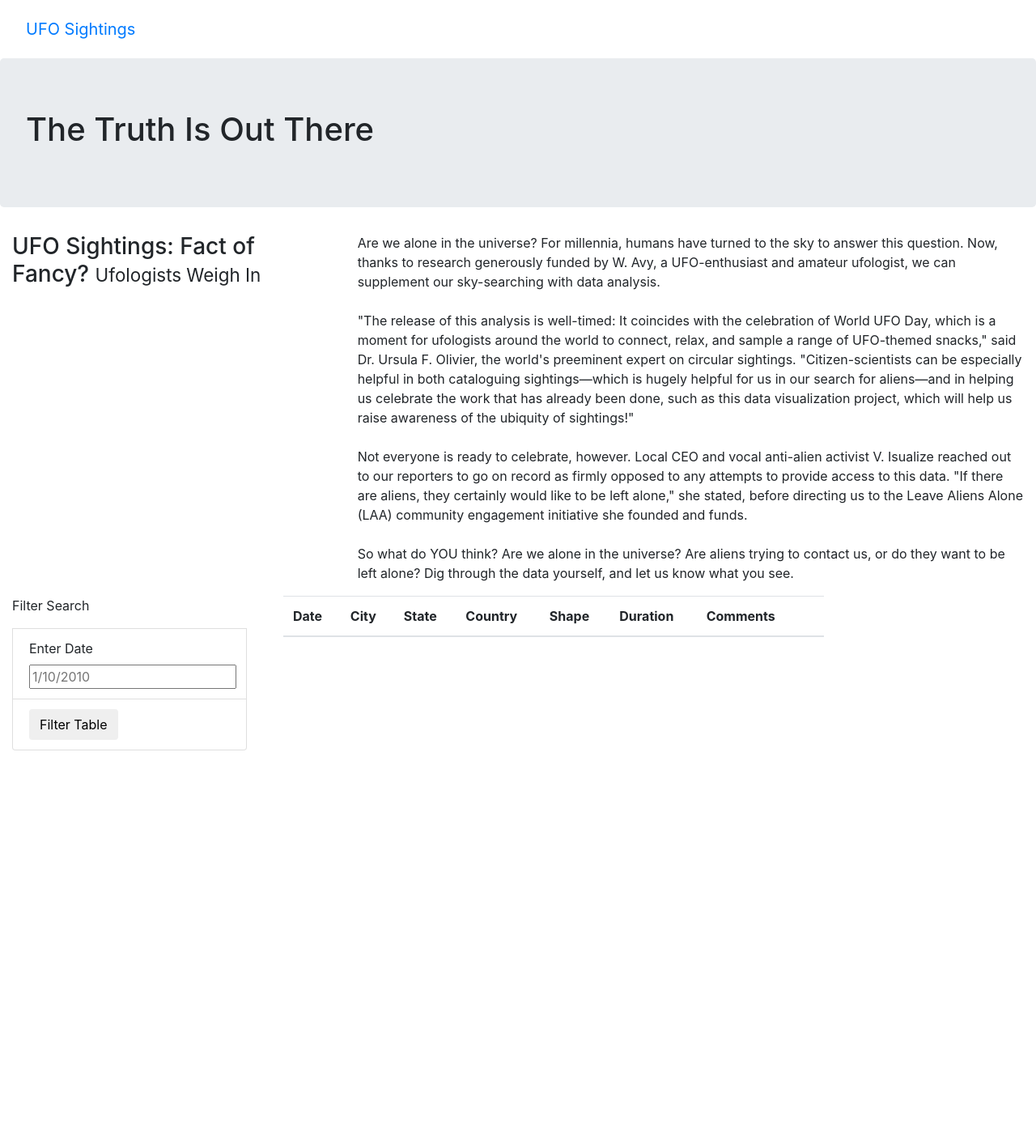
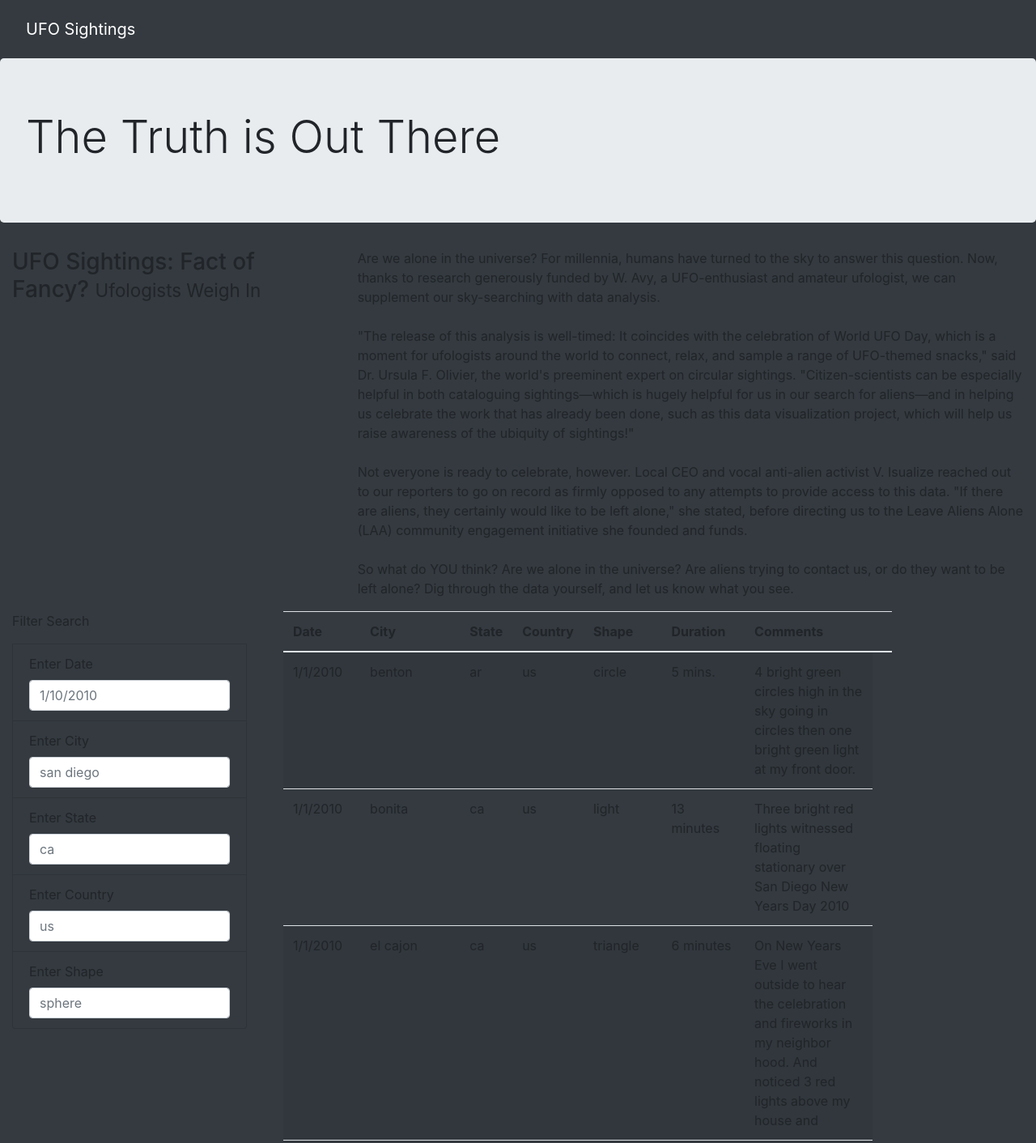
Before and after one commit to ahmed17777/UFO_Sightings_Javascript, a plain HTML site: page index.html in a window 1280 px wide. Shown: the top 1412 px of the page at 81% size. Before the commit the page ends 927 px from the top, so only its background shows below. Drawn offline with nearby package versions, Linux system fonts and the light colour scheme.

Commit message:
Bootstrap styling and additional tables added

```diff
--- a/index.html
+++ b/index.html
@@ -12,16 +12,16 @@
       crossorigin="anonymous"
     />
     <link rel="stylesheet" href="static/css/style.css">
-    <body>
+    <body class="bg-dark">
         <div class="wrapper">
-            <nav class="navbar navbar-expand-lg">
-                <nav class="navbar navbar-expand-lg">
+          <nav class="navbar navbar-dark bg-dark navbar-expand-lg">
+            <nav class="navbar navbar-dark bg-dark navbar-expand-lg">
                     <a class="navbar-brand" href="index.html">UFO Sightings</a>
                   </nav>
             </nav>
         </div>
         <div class="jumbotron">
-            <h1>The Truth Is Out There</h1>
+            <h1 class="display-4">The Truth is Out There</h1>
           </div>
           <div class="container-fluid">
             <div class="row">
@@ -43,13 +43,26 @@
                 <form>
                     <p>Filter Search</p>
                   </form>
-             <li class="list-group-item">
+             <li class="list-group-item bg-dark">
                     <label for="date">Enter Date</label>
-                    <input type="text" placeholder="1/10/2010" id="datetime" />
+                    <input type="text" class="form-control" placeholder="1/10/2010" id="datetime" />
                 </li>
-                <li class="list-group-item">
-                    <button id="filter-btn" type="button" class="btn btn-default">Filter Table</button>
-                </li>
+            <li class="list-group-item bg-dark">
+                  <label for="city">Enter City</label>
+                  <input type="text" class="form-control" placeholder="san diego" id="city" />
+              </li>
+            <li class="list-group-item bg-dark">
+                <label for="state">Enter State</label>
+                <input type="text" class="form-control" placeholder="ca" id="state" />
+            </li>
+            <li class="list-group-item bg-dark">
+              <label for="country">Enter Country</label>
+              <input type="text" class="form-control" placeholder="us" id="country" />
+          </li>
+            <li class="list-group-item bg-dark">
+              <label for="shape">Enter Shape</label>
+              <input type="text" class="form-control" placeholder="sphere" id="shape" />
+            </li>
               </div>
               <div class="col-md-9">
                 <div class="col-md-9">
@@ -73,6 +86,9 @@
             </div>
           </div>
         </div>
+        <script src="https://cdnjs.cloudflare.com/ajax/libs/d3/4.11.0/d3.js"></script>
+        <script src="static/js/data.js"></script>
+        <script src="static/js/app.js"></script>
     </body>
 </head>
 <body>
```
